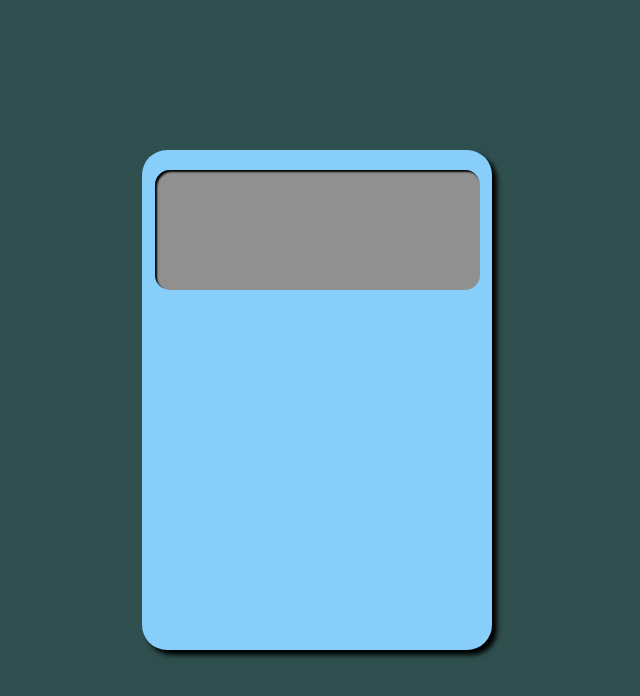
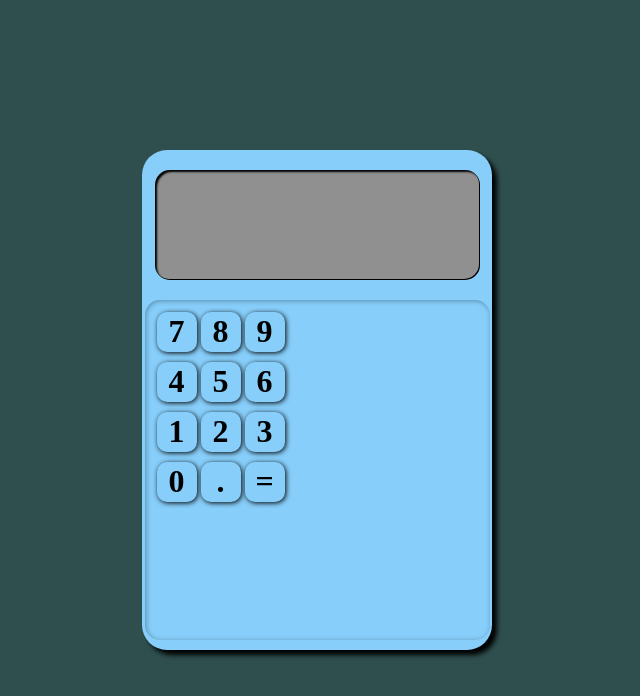
Before and after one commit to NicholasDomanico/WebCalculator, a plain HTML site: page index.html in a window 1280 px wide. Shown: the whole page, without its empty margins (323-963 px from the left). Drawn offline with Linux system fonts and the light colour scheme.

Commit message:
Added numeric keypad

```diff
--- a/index.html
+++ b/index.html
@@ -10,12 +10,49 @@
     <body>
         <div id="SiteWrapper">
             <div id="Calculator">
-                <div id="Keypad">
+                <div id="Display">
 
                 </div>
 
-                <div id="Display">
-
+                <div id="Keypad">
+                    <div id="Numbers">
+                        <div id="7" class="Button Number">
+                            <h1>7</h1>
+                        </div>
+                        <div id="8" class="Button Number">
+                            <h1>8</h1>
+                        </div>
+                        <div id="9" class="Button Number">
+                            <h1>9</h1>
+                        </div>
+                        <div id="4" class="Button Number">
+                            <h1>4</h1>
+                        </div>
+                        <div id="5" class="Button Number">
+                            <h1>5</h1>
+                        </div>
+                        <div id="6" class="Button Number">
+                            <h1>6</h1>
+                        </div>
+                        <div id="1" class="Button Number">
+                            <h1>1</h1>
+                        </div>
+                        <div id="2" class="Button Number">
+                            <h1>2</h1>
+                        </div>
+                        <div id="3" class="Button Number">
+                            <h1>3</h1>
+                        </div>
+                        <div id="0" class="Button Number">
+                            <h1>0</h1>
+                        </div>
+                        <div id="Period" class="Button Number">
+                            <h1>.</h1>
+                        </div>
+                        <div id="Equal" class="Button Number">
+                            <h1>=</h1>
+                        </div>
+                    </div>
                 </div>
             </div>
         </div>
--- a/style.css
+++ b/style.css
@@ -35,6 +35,38 @@ html, body {
     width: 325px;
     height: 120px;
     border-radius: 15px;
-    box-shadow: 2px 2px 2px inset;
+    box-shadow: 2px 2px 2px inset,
+    -1px -1px inset;
     background-color: #919090;
 }
+
+#Keypad {
+    display: flex;
+    margin-top: 20px;
+    margin-bottom: 10px;
+    padding: 10px;
+    width: 325px;
+    height: 350px;
+    border-radius: 15px;
+    box-shadow: 1px 1px 5px #578cad inset;
+    background-color: #87cefa;
+}
+
+#Numbers {
+    display: flex;
+    flex-wrap: wrap;
+    width: 140px;
+    height: 200px;
+}
+
+.Button {
+    display: flex;
+    justify-content: center;
+    align-items: center;
+    margin: 2px;
+    width: 40px;
+    height: 40px;
+    background-color: #87cefa;
+    border-radius: 10px;
+    box-shadow: 1px 1px 5px;
+}
```
